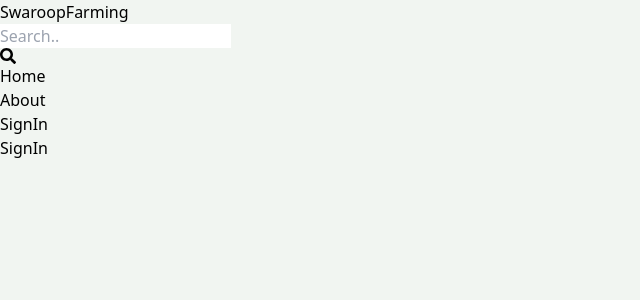
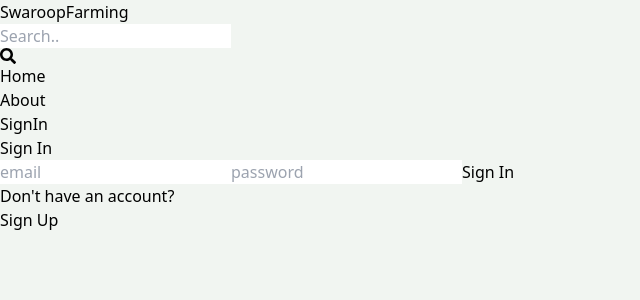
Before and after one commit to Swaroop-KG/Farming, a React (Vite) app in the folder client/: page /sign-in in a window 1280 px wide. Shown: the top 300 px of the page, without its empty margins (0-640 px from the left). Built offline with nearby package versions, Linux system fonts and the light colour scheme.

Commit message:
complete sign page functionality

```diff
--- a/client/src/pages/SignIn.jsx
+++ b/client/src/pages/SignIn.jsx
@@ -1,11 +1,79 @@
-import React from 'react'
+import { useState } from 'react';
+import { Link, useNavigate } from 'react-router-dom';
 
-function SignIn() {
+
+export default function SignUp() {
+  const [formData, setFormData] = useState({});
+  const [error, setError] = useState(null);
+  const [loading, setLoading] = useState(false);
+  const navigate = useNavigate();
+  const handleChange = (e) => {
+    setFormData({
+      ...formData,
+      [e.target.id]: e.target.value,
+    });
+  };
+  const handleSubmit = async (e) => {
+    e.preventDefault();
+    try {
+      setLoading(true);
+      const res = await fetch('/api/auth/signin', {
+        method: 'POST',
+        headers: {
+          'Content-Type': 'application/json',
+        },
+        body: JSON.stringify(formData),
+      });
+      const data = await res.json();
+      console.log(data);
+      if (data.success === false) {
+        setLoading(false);
+        setError(data.message);
+        return;
+      }
+      setLoading(false);
+      setError(null);
+      navigate('/');
+    } catch (error) {
+      setLoading(false);
+      setError(error.message);
+    }
+  };
   return (
-    <div>
-      SignIn
+    <div className='p-3 max-w-lg mx-auto'>
+      <h1 className='text-3xl text-center font-semibold my-7'>Sign In</h1>
+      <form onSubmit={handleSubmit} className='flex flex-col gap-4'>
+
+        <input
+          type='email'
+          placeholder='email'
+          className='border p-3 rounded-lg'
+          id='email'
+          onChange={handleChange}
+        />
+        <input
+          type='password'
+          placeholder='password'
+          className='border p-3 rounded-lg'
+          id='password'
+          onChange={handleChange}
+        />
+
+        <button
+          disabled={loading}
+          className='bg-slate-700 text-white p-3 rounded-lg uppercase hover:opacity-95 disabled:opacity-80'
+        >
+          {loading ? 'Loading...' : 'Sign In'}
+        </button>
+
+      </form>
+      <div className='flex gap-2 mt-5'>
+        <p>Don't have an account?</p>
+        <Link to={'/sign-up'}>
+          <span className='text-blue-700'>Sign Up</span>
+        </Link>
+      </div>
+      {error && <p className='text-red-500 mt-5'>{error}</p>}
     </div>
-  )
+  );
 }
-
-export default SignIn
--- a/package.json
+++ b/package.json
@@ -17,6 +17,7 @@
     "dotenv": "^16.4.5",
     "express": "^4.21.1",
     "js": "^0.1.0",
+    "jsonwebtoken": "^9.0.2",
     "mongoose": "^8.8.1",
     "nodemon": "^3.1.7"
   }
```
Also changed, not shown: 1 other file (tests, documents, lock files or other folders).
